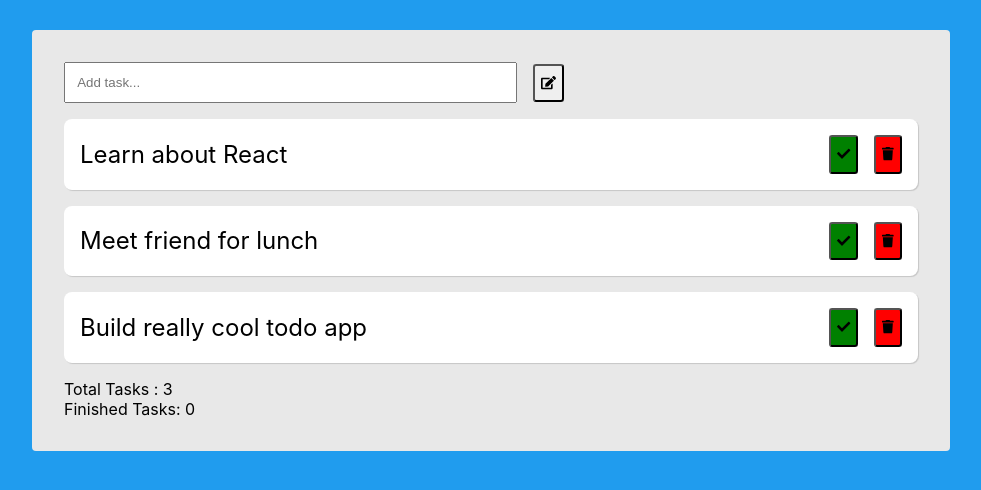
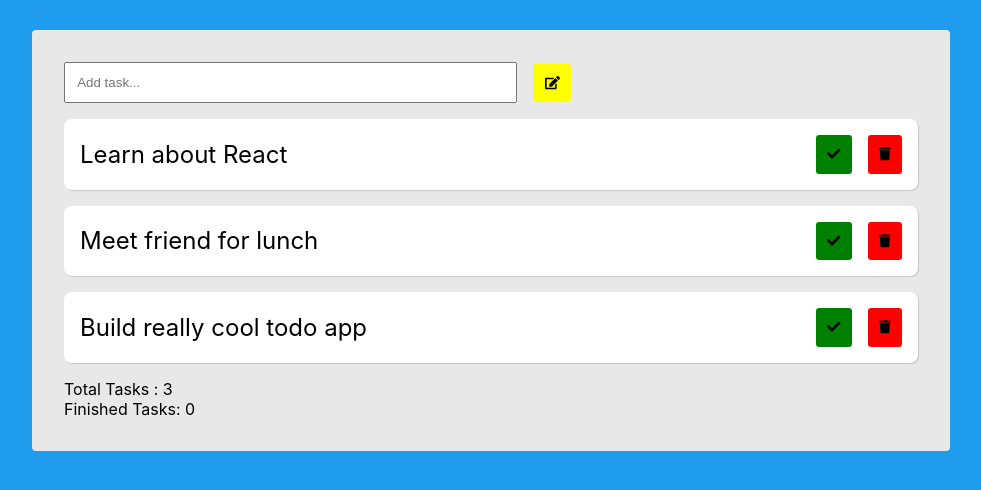
Before and after one commit to hsglc/react-todo-list, a React (Create React App) app: page / in a window 1280 px wide. Shown: the top 490 px of the page, without its empty margins (149-1130 px from the left). Built offline with nearby package versions, Linux system fonts and the light colour scheme.

Commit message:
css classes have added for todo and todoForm component

```diff
--- a/src/components/Todo.jsx
+++ b/src/components/Todo.jsx
@@ -1,6 +1,7 @@
 import React from 'react';
 import { FontAwesomeIcon } from '@fortawesome/react-fontawesome'
 import { faCheck, faTrash } from '@fortawesome/free-solid-svg-icons';
+import "../css/Todo.css";
 function Todo(props) {
     return (
       <div
--- a/src/components/TodoForm.jsx
+++ b/src/components/TodoForm.jsx
@@ -1,6 +1,7 @@
 import React, {useState} from 'react';
 import { FontAwesomeIcon } from '@fortawesome/react-fontawesome'
 import {  faEdit} from '@fortawesome/free-solid-svg-icons';
+import "../css/TodoForm.css";
 function TodoForm(props) {
     const [value, setValue] = useState("");
 
@@ -20,7 +21,7 @@ function TodoForm(props) {
           value={value}
           onChange={e => setValue(e.target.value)}
         />
-        <button type="submit">
+        <button type="submit" className="btn-edit">
 
           <FontAwesomeIcon icon={faEdit} />
         </button>
--- /dev/null
+++ b/src/css/Todo.css
@@ -0,0 +1,7 @@
+.btn-trash {
+    background-color: red;
+
+}
+.btn-check {
+    background-color: green;
+}
--- /dev/null
+++ b/src/css/TodoForm.css
@@ -0,0 +1,3 @@
+.btn-edit {
+    background-color: yellow;
+  }
--- a/src/css/app.css
+++ b/src/css/app.css
@@ -8,6 +8,8 @@ button {
   height: 2.4rem;
   margin-left: 1rem;
   border-radius: .2rem;
+  border: none;
+  padding: .7rem;
 }
 
 .btn-trash {
@@ -17,6 +19,7 @@ button {
 .btn-check {
   background-color: green;
 }
+
 
 .todo {
   -webkit-box-align: center;
--- a/src/scss/app.scss
+++ b/src/scss/app.scss
@@ -11,13 +11,7 @@ button {
     border-radius: .2rem;
 }
 
-.btn-trash {
-    background-color: red;
 
-}
-.btn-check {
-    background-color: green;
-}
 
 
 .todo {
```
Also changed, not shown: src/App.js (+0 -7 lines).
